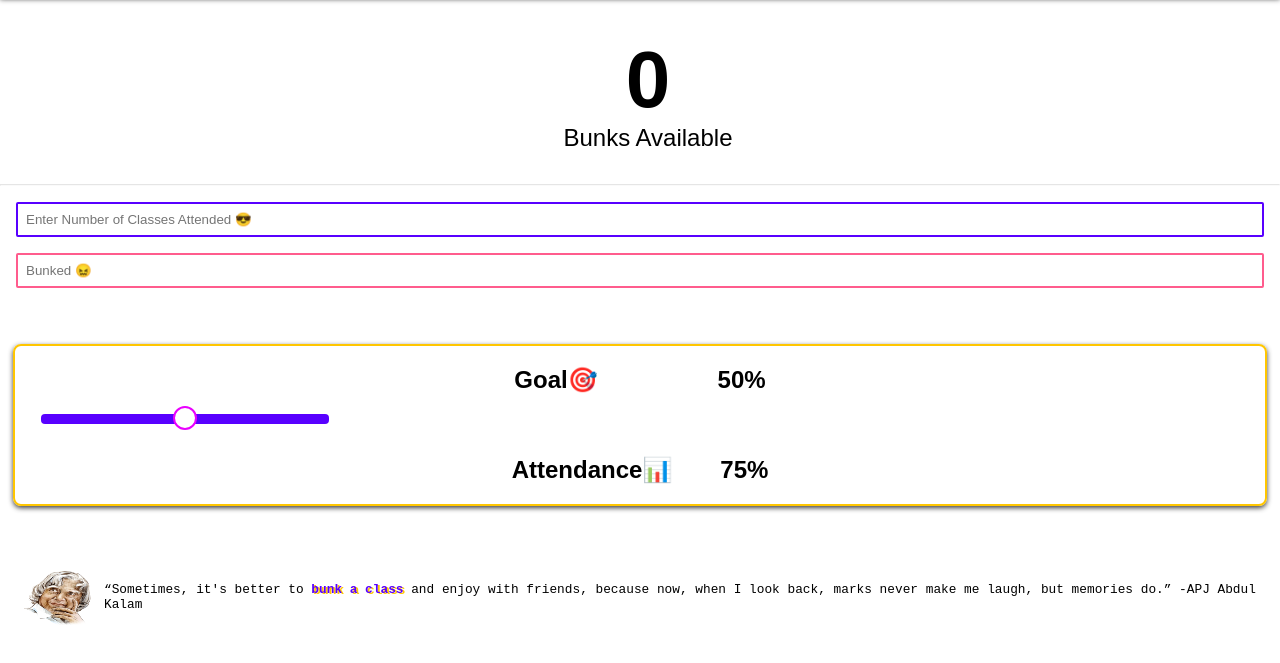
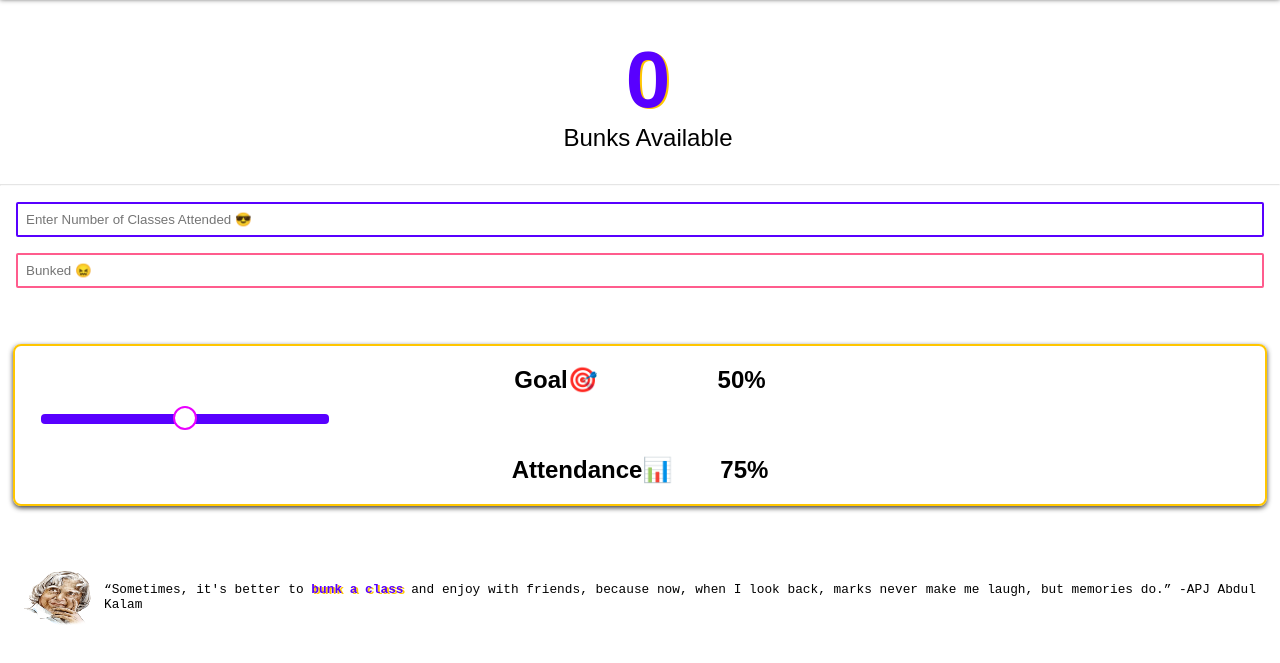
Before and after one commit to sagartheamruth/Class-Bunker, a plain HTML site: page index.html in a window 1280 px wide. Shown: the part 69-732 px from the top of the page. Drawn offline with Linux system fonts and the light colour scheme; a web font is replaced by a local one.

Commit message:
style: bunks' class

```diff
--- a/styles.css
+++ b/styles.css
@@ -172,3 +172,9 @@ section {
    text-shadow: 2px 1px #FFC600;
    font-weight: bold;
 }
+
+.bunks {
+    color: #5800FF;
+   text-shadow: 2px 1px #FFC600;
+   font-weight: bold;
+}
```
